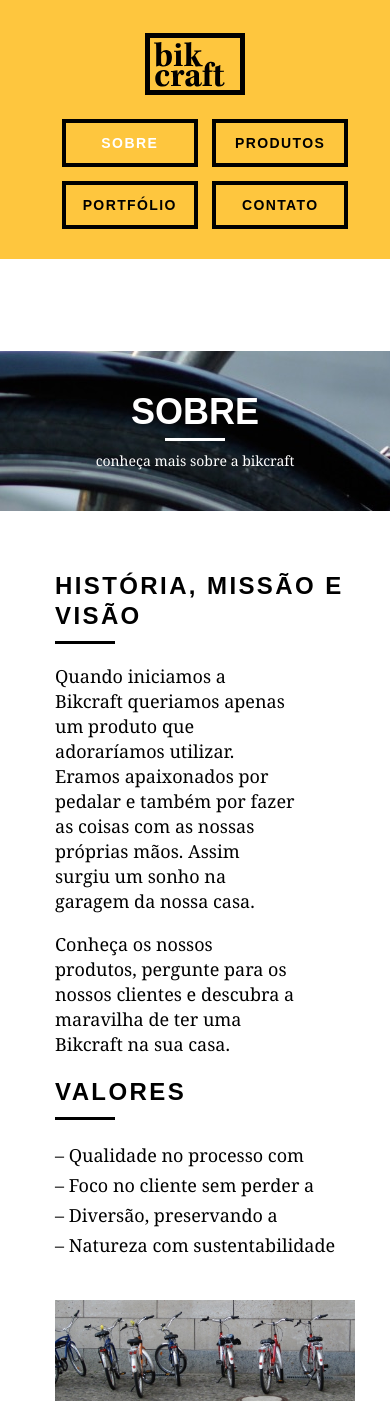
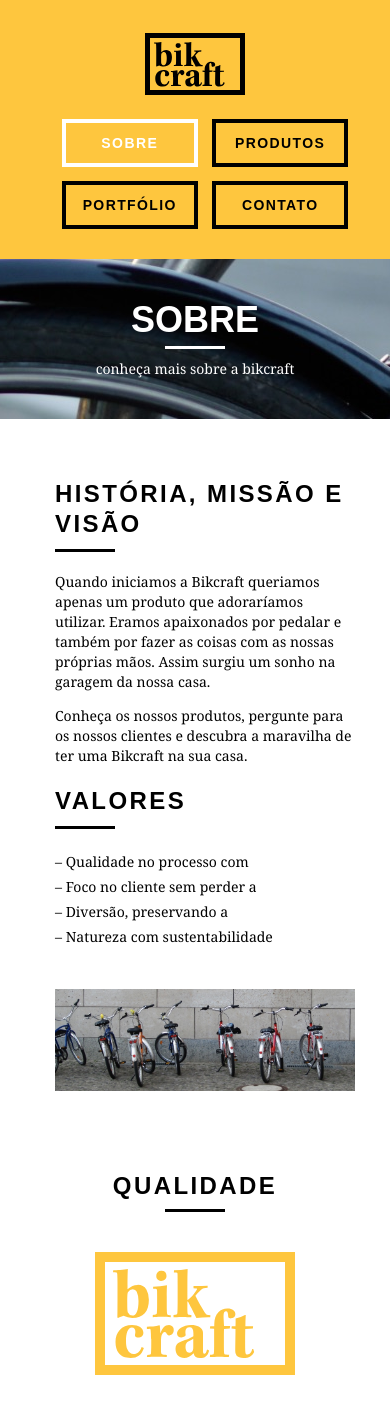
Before and after one commit to fabriciio95/bikcraft, a PHP site: page /sobre.html in a window 390 px wide. Shown: the top 1401 px of the page. Run offline with PHP 8.4, Linux system fonts and the light colour scheme.

Commit message:
Aplicando responsividade na página sobre

```diff
--- a/css/responsivo.css
+++ b/css/responsivo.css
@@ -50,6 +50,10 @@
     border-color: #fff;
   }
 
+  .header_menu ul li a.menu_ativo {
+    border-color: #fff;
+  }
+
   /*Introdução*/
   .introducao {
     padding-top: 40px;
@@ -57,9 +61,14 @@
     background: url("../img/bg-mobile.jpg") no-repeat center;
     background-size: cover;
   }
-
   .introducao h1 {
     font-size: 36px;
+  }
+
+  /* Introdução interna */
+
+  .introducao_interna {
+    margin-top: 0px;
   }
 
   /* call */
@@ -75,4 +84,20 @@
   .qualidade_lista {
     width: 310px;
   }
+
+  /*Sobre */
+  .interna_sobre {
+    margin-top: 0px;
+  }
+
+  .missao_sobre p {
+    font-size: 14px;
+    line-height: 20px;
+    padding-right: 0px;
+  }
+
+  .missao_sobre ul li {
+    font-size: 14px;
+    line-height: 25px;
+  }
 }
```
